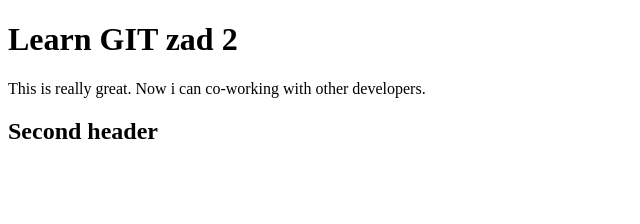
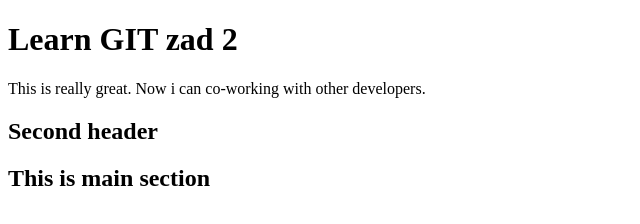
Before and after one commit to nexxtGen/learning-git-2, a plain HTML site: page index.html in a window 1280 px wide. Shown: the whole page, without its empty margins (0-640 px from the left). Drawn offline with nearby package versions, Linux system fonts and the light colour scheme; files that its build step writes are made by us from their sources.

Commit message:
Add section content

```diff
--- a/index.html
+++ b/index.html
@@ -13,5 +13,8 @@
         <h1>Learn GIT zad 2</h1>
         <p>This is really great. Now i can co-working with other developers.</p>
 		<h2>Second header</h2>
-    </body>
+	<section class="content">
+		<h1>This is main section</h1>
+		</section>
+    	</body>
 </html>
```
